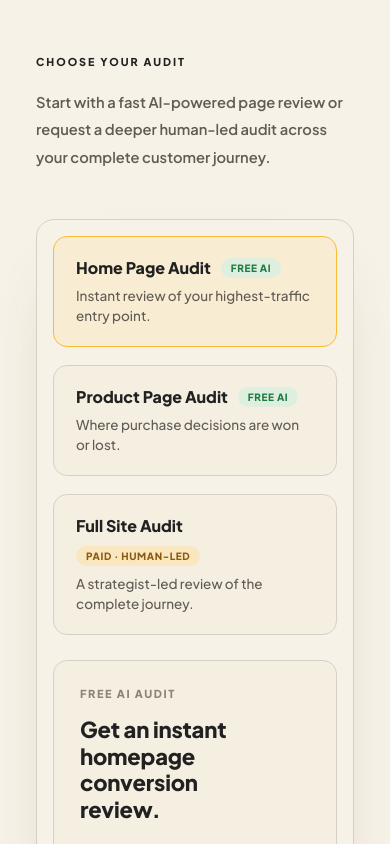
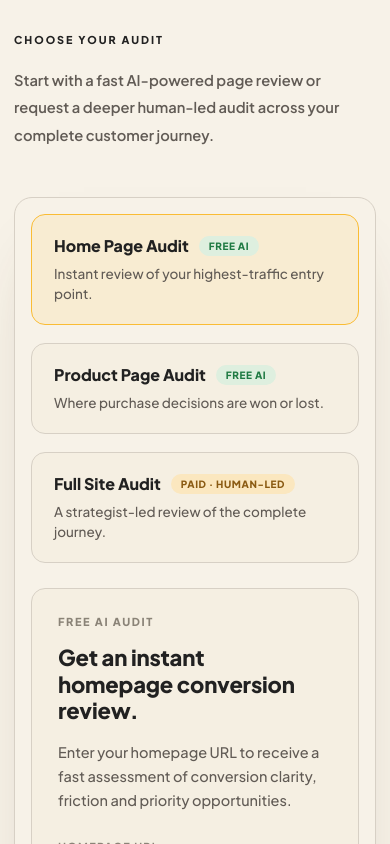
Before and after one commit to yogeshyadavdigitxlpty-spec/cro-audit, a React (Vite) app: page / in a window 390 px wide. Shown: the top 844 px of the page. Built offline with nearby package versions, Linux system fonts and the light colour scheme; no server answers; the HTML template or start-up script is replaced by a standard one.

Commit message:
css changes2

```diff
--- a/src/index.css
+++ b/src/index.css
@@ -788,10 +788,6 @@ a {
     padding: 32px 14px 64px;
   }
 
-  .audit-section {
-    padding: 22px;
-  }
-
   .audit-card {
     padding: 16px;
   }
```
